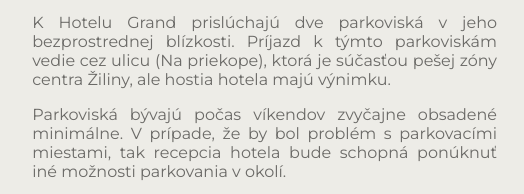
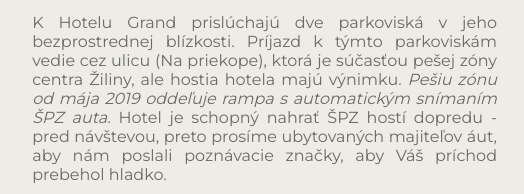
Before and after one commit to biobob/family, a website: page src/htm/ubytovanie.html in a window 1280 px wide. Shown: the part 943-1137 px from the top of the page, 127-651 px from the left. Drawn offline with Linux system fonts and the light colour scheme; files that its build step writes are made by us from their sources; files whose address does not match are found by name.

Commit message:
Added info about car evidence plates

```diff
--- a/src/htm/ubytovanie.html
+++ b/src/htm/ubytovanie.html
@@ -60,7 +60,7 @@
       <h1>Dojazd a parkovanie</h1>
       <div class="columns">
         <div class="columns-2">
-          <p>K Hotelu Grand prislúchajú dve parkoviská v jeho bezprostrednej blízkosti. Príjazd k týmto parkoviskám vedie cez ulicu (Na priekope), ktorá je súčasťou pešej zóny centra Žiliny, ale hostia hotela majú výnimku.</p>
+          <p>K Hotelu Grand prislúchajú dve parkoviská v jeho bezprostrednej blízkosti. Príjazd k týmto parkoviskám vedie cez ulicu (Na priekope), ktorá je súčasťou pešej zóny centra Žiliny, ale hostia hotela majú výnimku. <em>Pešiu zónu od mája 2019 oddeľuje rampa s automatickým snímaním ŠPZ auta.</em> Hotel je schopný nahrať ŠPZ hostí dopredu - pred návštevou, preto prosíme ubytovaných majiteľov áut, aby nám poslali poznávacie značky, aby Váš príchod prebehol hladko.</p>
           <p>Parkoviská bývajú počas víkendov zvyčajne obsadené minimálne. V prípade, že by bol problém s parkovacími miestami, tak recepcia hotela bude schopná ponúknuť iné možnosti parkovania v okolí.</p>
           <p>Existuje možnosť parkovania v blízkych obchodných domoch. Napríklad Aupark (3€ na deň), kde je aj kamerové monitorovanie.</p>
           <p>Dojazd zo smeru Bratislava si môžete pozrieť na <a href="https://youtu.be/c5ZVwgw3pes" style="text-decoration:underline;">tomto videu</a>, ktorý pripravil hotel pre svojich hostí.</p>
```
